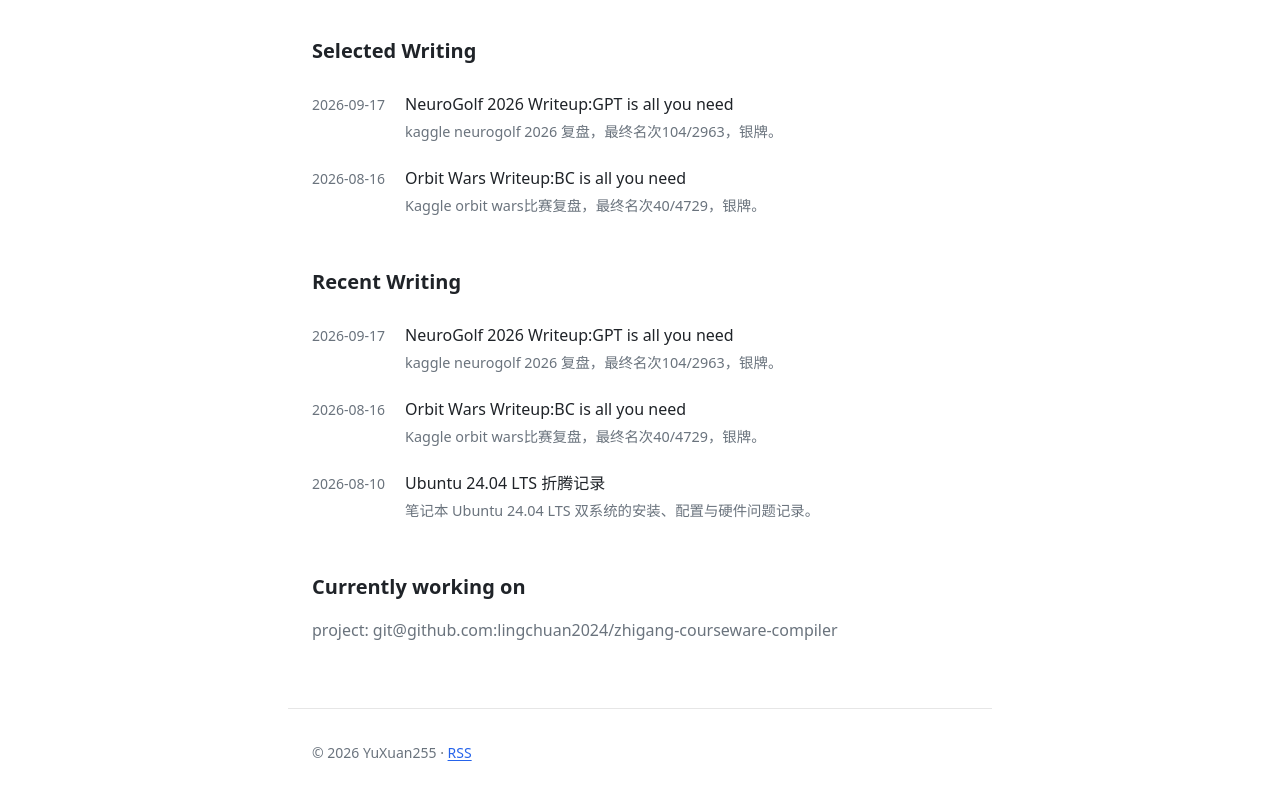
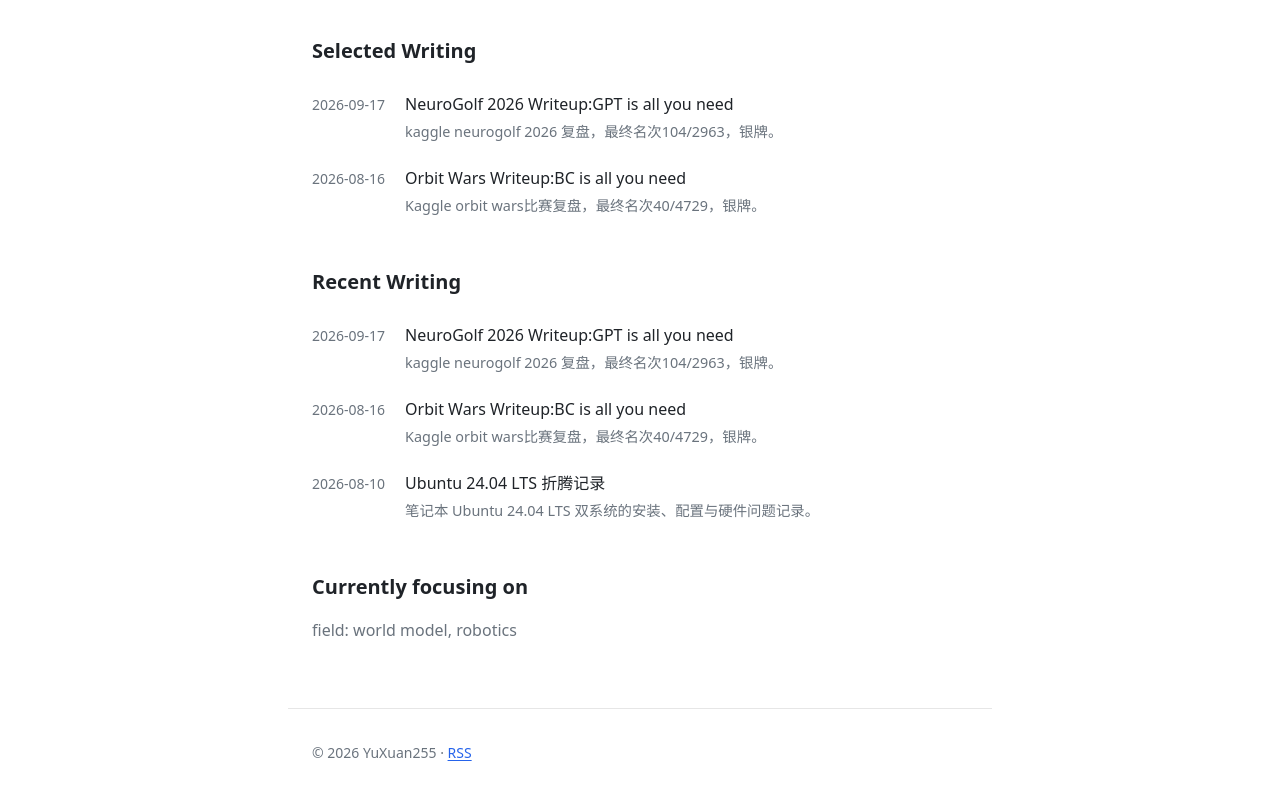
Before and after one commit to YuXuan255/yuxuan255.github.io, an Astro site: page / in a window 1280 px wide. Shown: the part 236-1036 px from the top of the page. Built offline with nearby package versions, Linux system fonts and the light colour scheme; Astro itself is replaced by a stand-in of ours; some packages are replaced by stand-ins of ours.

Commit message:
update current

```diff
--- a/src/data/now.ts
+++ b/src/data/now.ts
@@ -1,3 +1 @@
-export const now: string[] = [
-  "project: git@github.com:lingchuan2024/zhigang-courseware-compiler",
-];
+export const now: string[] = ["field: world model, robotics"];
--- a/src/pages/index.astro
+++ b/src/pages/index.astro
@@ -32,7 +32,7 @@ const recent = all.slice(0, 5);
   {
     now.length > 0 && (
       <section class="section">
-        <h2>Currently working on</h2>
+        <h2>Currently focusing on</h2>
         <ul class="now-list">
           {now.map((item) => (
             <li>{item}</li>
```
